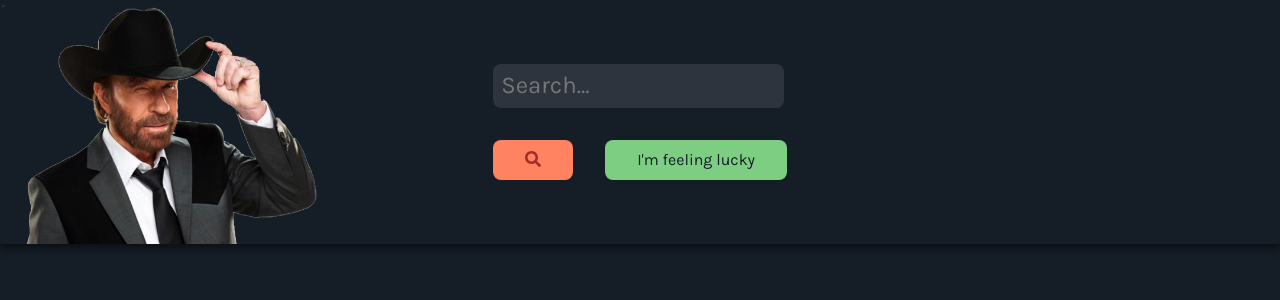
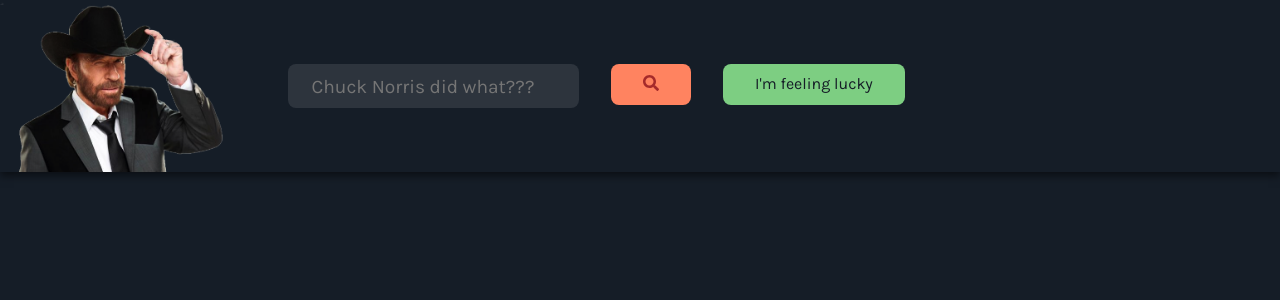
Before and after one commit to romulobordezani/chuck-norris-facts, a Next.js app: page /search in a window 1280 px wide. Shown: the top 300 px of the page. Built offline with nearby package versions, Linux system fonts and the light colour scheme.

Commit message:
feat(styling): Basic Styles

```diff
--- a/components/search-box/index.tsx
+++ b/components/search-box/index.tsx
@@ -28,15 +28,17 @@
 
     return (
         <div className={styles.search}>
-
-            <form onSubmit={handleSubmit}>
+            <form
+                onSubmit={handleSubmit}
+                className={styles.search__form}
+            >
                 <div>
                     <input
                         type="search"
                         value={query}
                         onChange={event => setQuery(event.target.value)}
                         className={styles.search__input}
-                        placeholder="Search..."
+                        placeholder="Chuck Norris did what???"
                     />
                 </div>
                 <div>
--- a/components/search-box/style.module.scss
+++ b/components/search-box/style.module.scss
@@ -8,11 +8,16 @@
   background-size: contain;
   box-shadow: 0 4px 8px 0 rgba(0,0,0,0.5);
   display: flex;
-  justify-content: center;
+  justify-content: flex-start;
   padding: 3rem;
   top: 0;
   left: 0;
   width: 100%;
+
+  &__form {
+    margin-left: 14rem;
+    display: flex;
+  }
 
   &__submit,
   &__lucky,
@@ -28,6 +33,11 @@
     background-color: rgba(255, 255, 255, 0.1);
     font-size: 1.5rem;
     padding: 0.5rem;
+
+    &::placeholder {
+      font-size: 1.2rem;
+      text-align: center;
+    }
   }
 
   &__submit {
```
Also changed, not shown: 1 other file (tests, documents, lock files or other folders).
